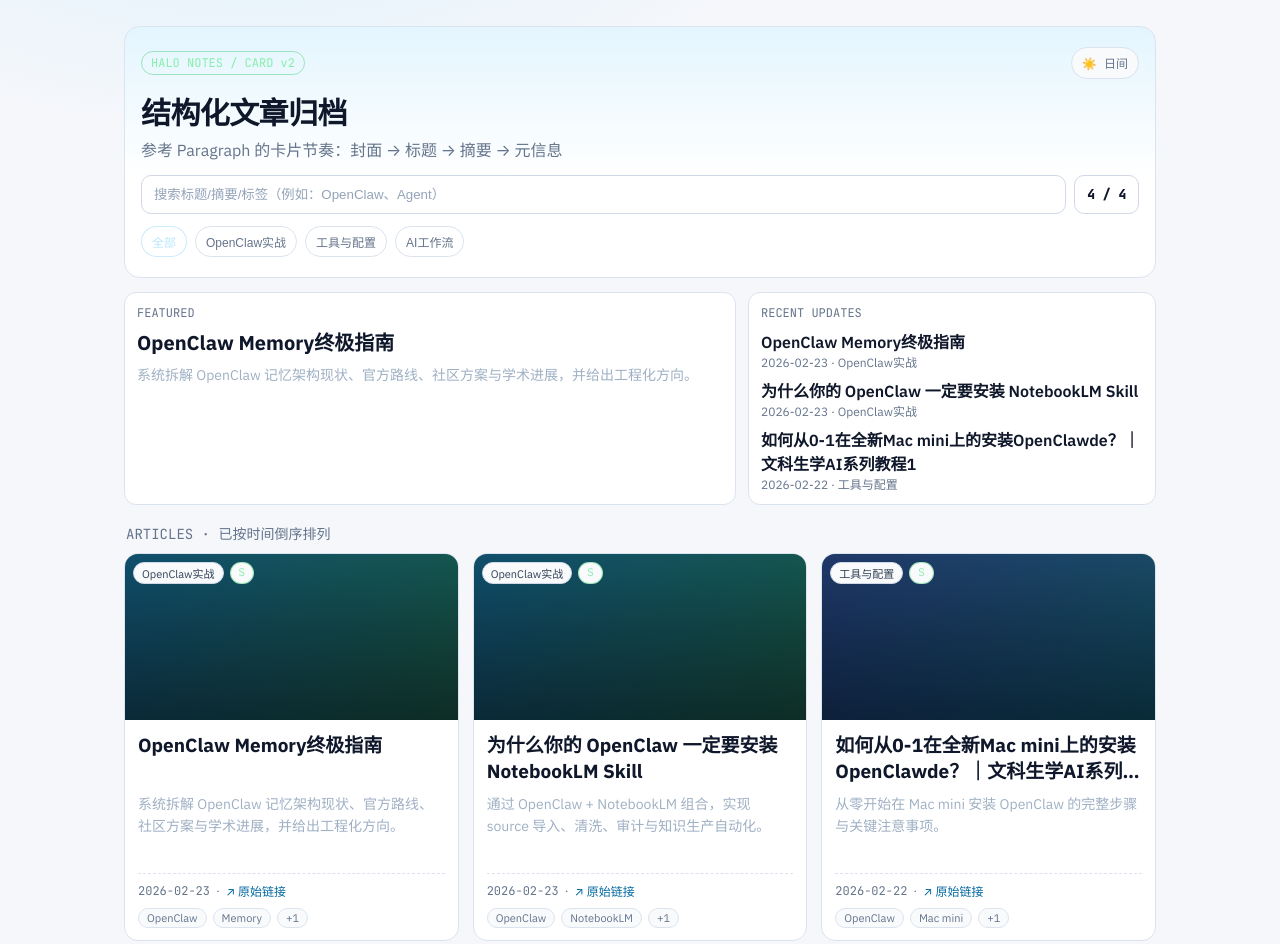
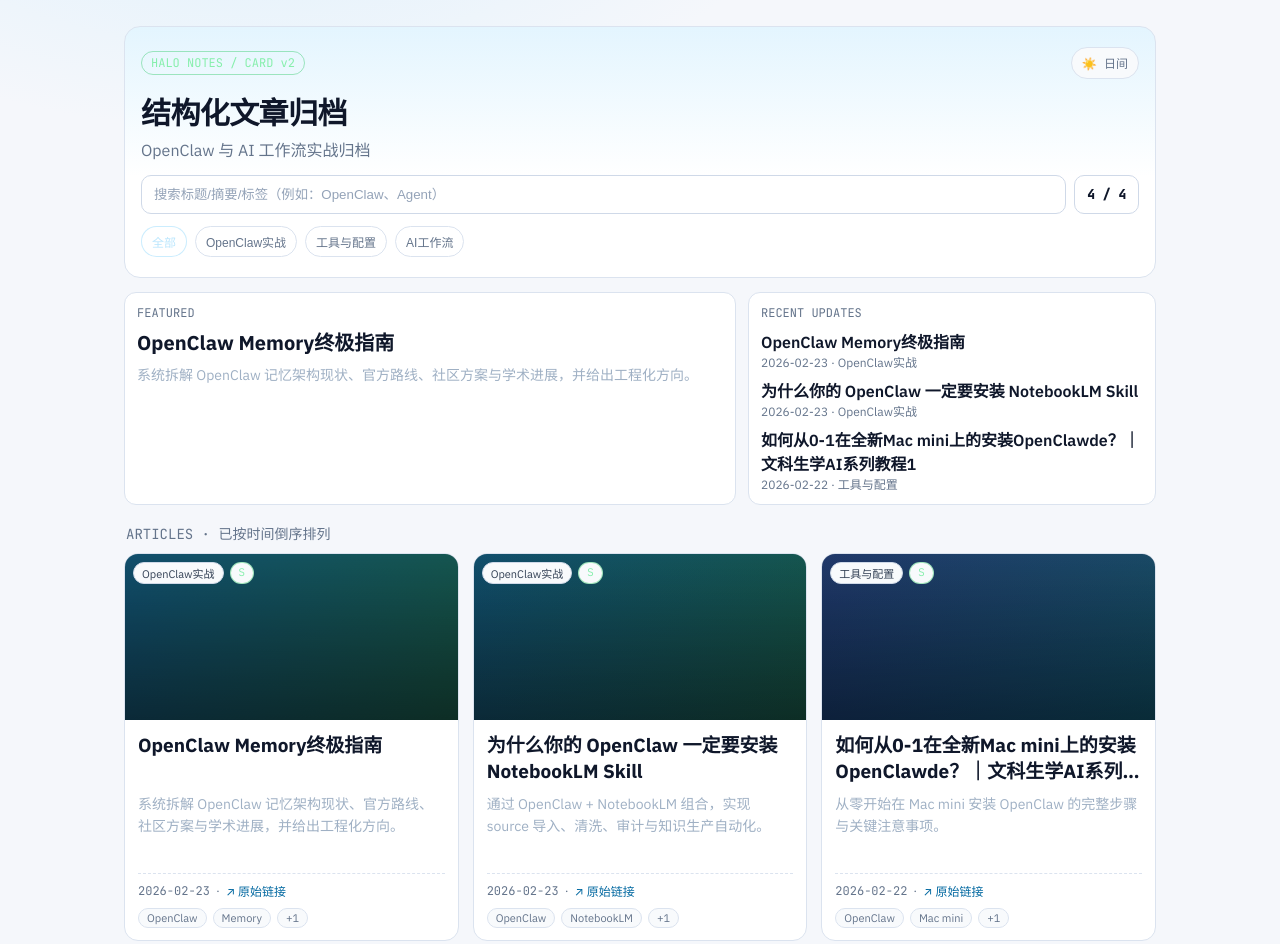
Before and after one commit to lolock/halo-notes, a plain HTML site: page index.html in a window 1280 px wide. Shown: the top 944 px of the page. Drawn offline with Linux system fonts and the light colour scheme.

Commit message:
content: replace dev-style homepage subtitle with user-facing value statement

```diff
--- a/index.html
+++ b/index.html
@@ -86,7 +86,7 @@
         <button id="themeToggle" class="themeBtn mono" type="button">🌙 夜间</button>
       </div>
       <h1>结构化文章归档</h1>
-      <p class="sub">参考 Paragraph 的卡片节奏：封面 → 标题 → 摘要 → 元信息</p>
+      <p class="sub">OpenClaw 与 AI 工作流实战归档</p>
       <div class="toolbar">
         <input id="q" class="search" placeholder="搜索标题/摘要/标签（例如：OpenClaw、Agent）" />
         <span id="count" class="pill mono">0 / 0</span>
```
